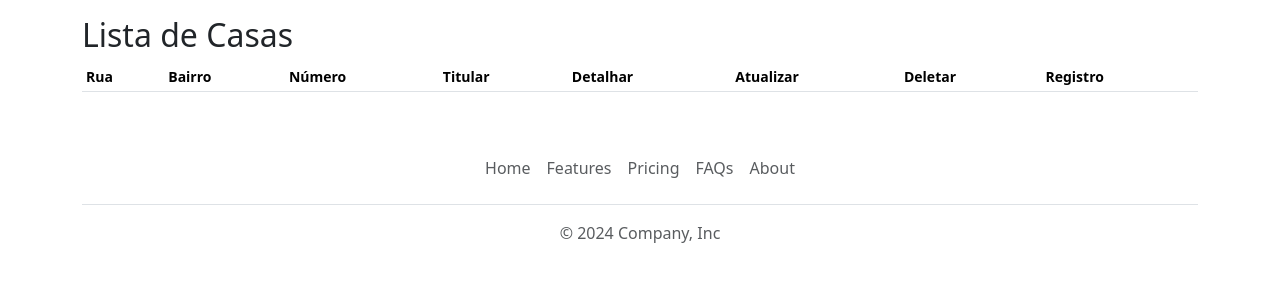
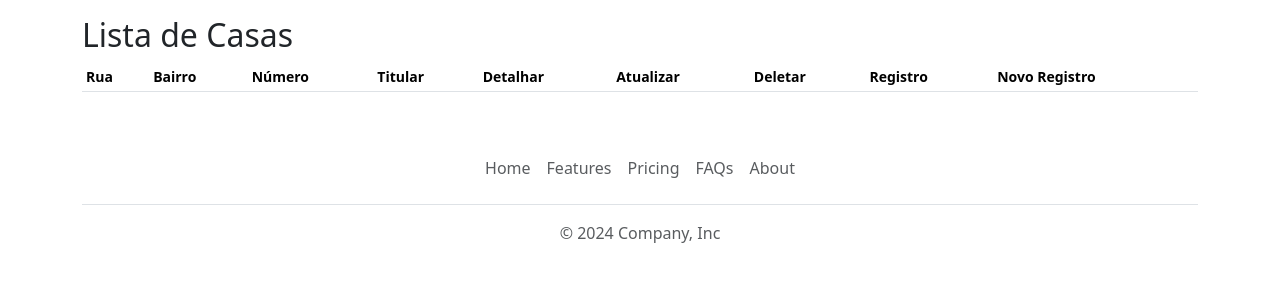
Before and after one commit to willianjonhy05/energy, a Django app: page /casas/ in a window 1280 px wide. Shown: the part 134-434 px from the top of the page. Run offline with Django 5.2, Linux system fonts and the light colour scheme; data that the repository does not hold is empty; some libraries are stand-ins or nearby versions.

Commit message:
Opções avançadas de Registro

```diff
--- a/energia/urls.py
+++ b/energia/urls.py
@@ -21,7 +21,7 @@ from django.contrib.auth import views as auth_views
 from django.conf.urls.static import static
 from django.conf import settings
 from .views import UserProfileView, Home, HistoricoCasa, Painel
-from gestao.views import NovaCasa, Casas, ApagarCasa, AtualizarCasa, DetalharCasa, NovoRegistro, Registros, DetalharRegistro, AtualizarRegistro, ApagarRegistro
+from gestao.views import NovaCasa, Casas, ApagarCasa, AtualizarCasa, DetalharCasa, NovoRegistro, Registros, DetalharRegistro, AtualizarRegistro, ApagarRegistro, NovoRegistroDaCasa
 
 urlpatterns = [
     path('login/', auth_views.LoginView.as_view(), name='login'),
@@ -31,6 +31,7 @@ urlpatterns = [
     path('profile/', UserProfileView.as_view(), name='profile'),
     path('historico_casa/<int:casa_id>/', HistoricoCasa.as_view(), name='historico'),
     path('painel/<int:casa_id>/', Painel.as_view(), name='painel'),
+    path('adicionar-registro/<int:casa_id>', NovoRegistroDaCasa, name='registrar-registro'),
 
     # ---------- URLs relacionadas à classe Casa ---------------
 
--- a/gestao/views.py
+++ b/gestao/views.py
@@ -1,6 +1,6 @@
-from django.shortcuts import render
+from django.shortcuts import render, redirect
 from .models import Casa, Registro
-from .forms import CasaForm, RegistroForm
+from .forms import CasaForm, RegistroForm, RegistroFormCasa, AtualizarRegistro
 from django.views.generic import CreateView, ListView, DeleteView, UpdateView, DetailView, View
 from django.contrib import messages
 from django.urls import reverse
@@ -44,6 +44,19 @@ class DetalharCasa(DetailView):
     template_name = 'casa/detalhar.html'
     context_object_name = 'casa'
 
+def NovoRegistroDaCasa(request, casa_id):
+    casa = Casa.objects.get(pk=casa_id)
+    if request.method == 'POST':
+        form = RegistroFormCasa(request.POST)
+        if form.is_valid():
+            registro = form.save(commit=False)
+            registro.casa = casa
+            registro.save()
+            return redirect('home')  # Redirecione para a página de sucesso após a criação do registro
+    else:
+        form = RegistroFormCasa(initial={'casa': casa})
+    return render(request, 'casa/novo_registro.html', {'form': form})
+
 # ---------- Views relacionadas à classe Registro ---------------
 
 class NovoRegistro(CreateView):
@@ -72,7 +85,7 @@ class ApagarRegistro(DeleteView):
 class AtualizarRegistro(UpdateView):
     model = Registro
     template_name = 'registro/atualizar.html'
-    form_class = RegistroForm
+    form_class = AtualizarRegistro
 
     def get_success_url(self):
         messages.add_message(self.request, messages.SUCCESS, "Registro atualizado com sucesso!")
--- a/templates/casa/listar.html
+++ b/templates/casa/listar.html
@@ -1,8 +1,8 @@
 {% extends 'base.html' %}
 {% load static bootstrap5 %}
 
-{% block css %}  {% endblock %}
-{% block js %}  {% endblock %}
+{% block css %} {% endblock %}
+{% block js %} {% endblock %}
 {% block title %}Lista de Casas{% endblock %}
 
 
@@ -41,6 +41,7 @@
           <th scope="col">Atualizar</th>
           <th scope="col">Deletar</th>
           <th scope="col">Registro</th>
+          <th scope="col">Novo Registro</th>
         </tr>
       </thead>
       <tbody>
@@ -58,6 +59,7 @@
                 class="fa-solid fa-trash-can"></i></a></td>
           <td><a href="{% url 'historico' casa_id=casa.pk %}" class="btn btn-info rounded-5 btn-sm"><i
                 class="fa-regular fa-file-lines"></i></a></td>
+          <td><a href="{% url 'registrar-registro' casa_id=casa.pk %}" class="btn btn-primary rounded-5 btn-sm"><i class="fa-regular fa-pen-to-square"></i></a></td>
         </tr>
         {% endfor %}
 
--- a/templates/registro/atualizar.html
+++ b/templates/registro/atualizar.html
@@ -24,7 +24,7 @@
                 <a class="link-body-emphasis fw-semibold text-decoration-none" href="{% url 'historico' casa_id=registro.casa.pk %}">Consultar Registros</a>
             </li>
             <li class="breadcrumb-item p-2 active" aria-current="page">
-                Apagar Registro
+                Atualizar Registro
             </li>
         </ol>
     </nav>
```
Also changed, not shown: gestao/forms.py (+12 -0 lines), templates/casa/novo_registro.html (added, +23 -0 lines). Lines whose indentation alone changed are shown as unchanged.
